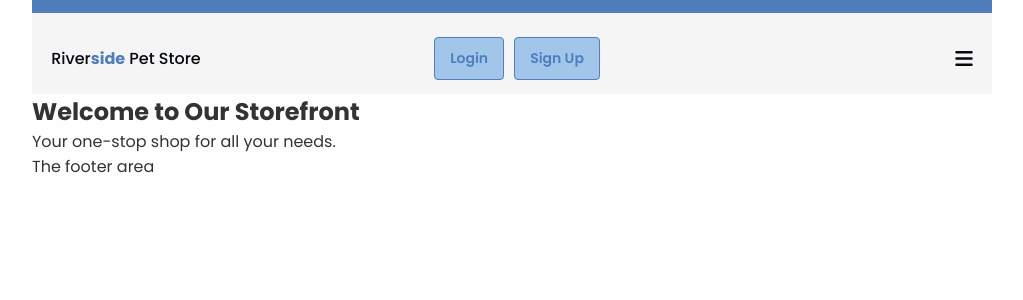
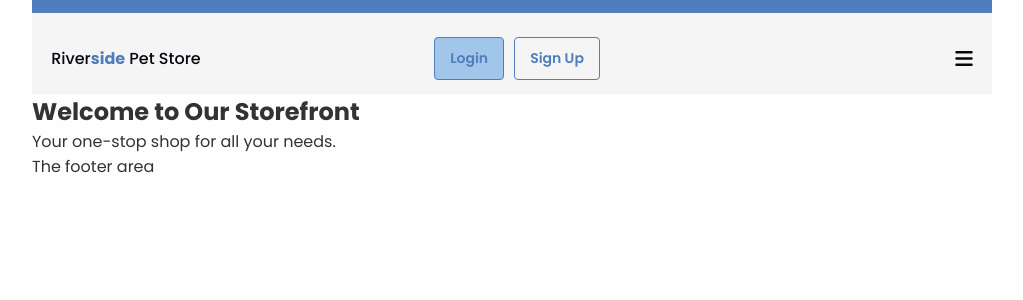
Before and after one commit to johnclamy/css-library, a Django app: page / in a window 1280 px wide. Shown: the top 300 px of the page, without its empty margins (128-1151 px from the left). Run offline with Django 5.2, Linux system fonts and the light colour scheme; some libraries are stand-ins or nearby versions.

Commit message:
set navbar for tablet devices

```diff
--- a/storefront/templates/base.html
+++ b/storefront/templates/base.html
@@ -21,7 +21,7 @@
                 <li class="base-nav__item"><a href="#">cart</a></li>
                 <li class="base-nav__item"><a href="#">contact</a></li>
                 <li class="base-nav__item base-nav__btn"><a href="#">login</a></li>
-                <li class="base-nav__item base-nav__btn base-nav__hr"><a href="#">sign up</a></li>
+                <li class="base-nav__item base-nav__btn base-nav__btn2"><a href="#">sign up</a></li>
                 <li class="base-nav__toggle"><a href="#"><i class="fas fa-bars"></i></a></li>
             </ul>
         </nav>
```
